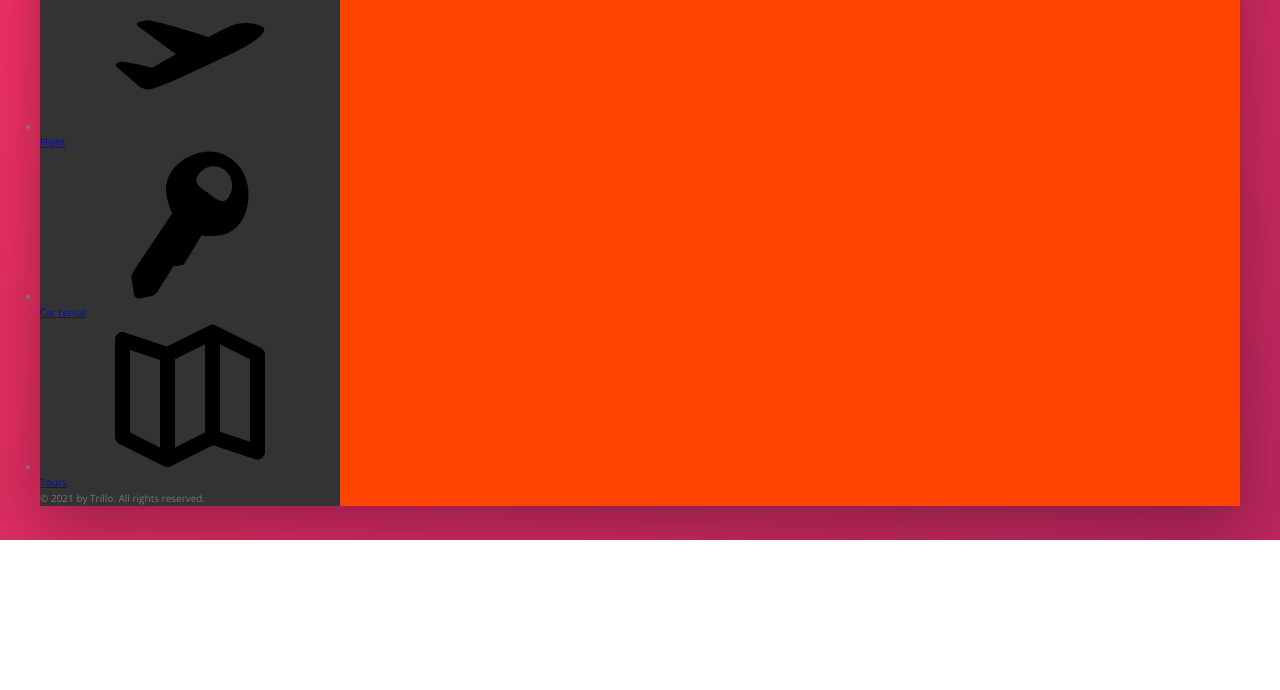
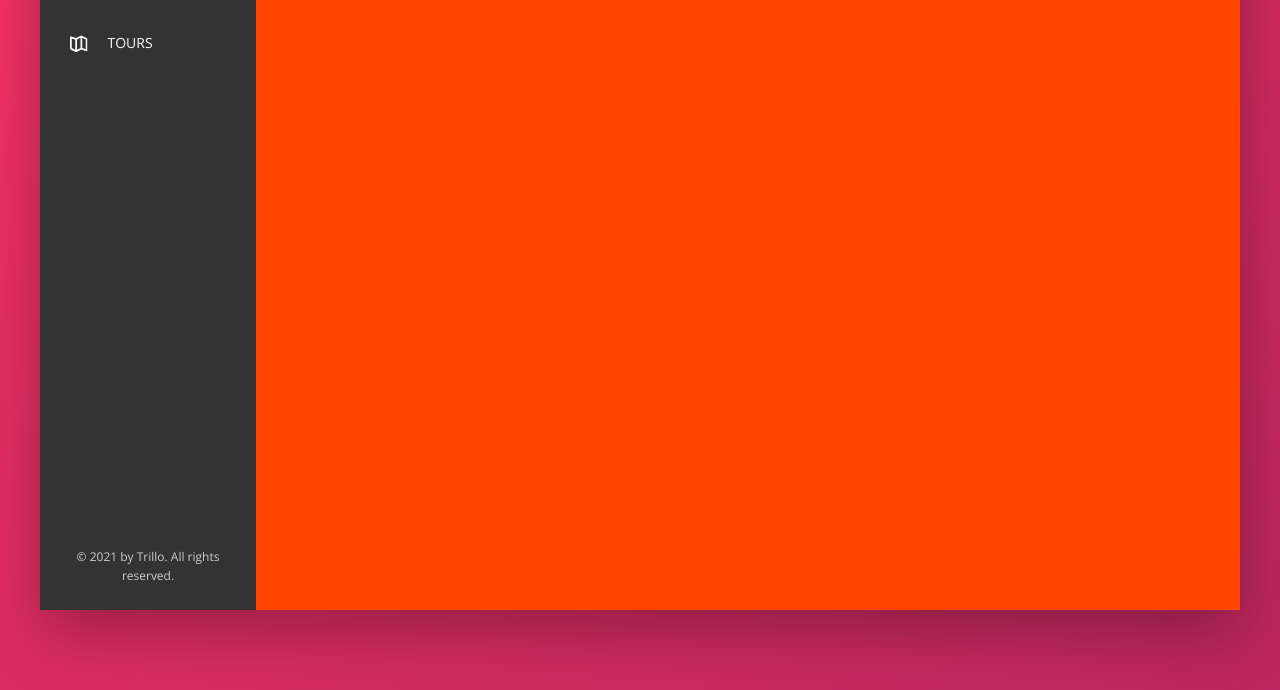
Before and after one commit to umarovdoniyor/Trillo-Flexbox-project, a website: page index.html in a window 1280 px wide. Shown: the part 340-1030 px from the top of the page. Before the commit the page ends 880 px from the top, so only its background shows below. Drawn offline with nearby package versions, Linux system fonts and the light colour scheme.

Commit message:
Sidebar Navigation is complete.

```diff
--- a/index.html
+++ b/index.html
@@ -59,7 +59,7 @@
       <div class="content">
         <nav class="sidebar">
           <ul class="side-nav">
-            <li class="side-nav__item">
+            <li class="side-nav__item side-nav__item--active">
               <a href="#" class="side-nav__link">
                 <svg class="side-nav__icon">
                   <use xlink:href="img/sprite.svg#icon-chat"></use>
--- a/sass/_components.scss
+++ b/sass/_components.scss
@@ -118,3 +118,73 @@
     margin-right: 1rem;
   }
 }
+///////////////////////////////////////////////
+// SIDE NAVIGATION
+.side-nav {
+  font-size: 1.4rem;
+  list-style: none;
+  margin-top: 3.5rem;
+
+  &__item {
+    position: relative;
+
+    &:not(:last-child) {
+      margin-bottom: 0.5rem;
+    }
+  }
+
+  // Animation on the sidebar links
+  &__item::before {
+    content: "";
+    position: absolute;
+    top: 0;
+    left: 0;
+    height: 100%;
+    width: 3px;
+    background-color: var(--color-primary);
+
+    transform: scaleY(0);
+    transition: transform 0.2s, width 0.4s cubic-bezier(1, 0, 0, 1) 0.2s,
+      background-color 0.1s;
+  }
+
+  &__item:hover::before,
+  &__item--active::before {
+    transform: scaleY(1);
+    width: 100%;
+  }
+
+  &__item:active::before {
+    background-color: var(--color-primary-light);
+  }
+
+  &__link:link,
+  &__link:visited {
+    color: var(--color-grey-light-1);
+    text-transform: uppercase;
+    text-decoration: none;
+    display: block;
+    padding: 1.5rem 3rem;
+    position: relative;
+    z-index: 10;
+
+    display: flex;
+    align-items: center;
+  }
+
+  &__icon {
+    width: 1.75rem;
+    height: 1.75rem;
+    margin-right: 2rem;
+    fill: currentColor;
+  }
+}
+
+///////////////////////////////////////////////
+// LIGAL TEXT
+.legal {
+  font-size: 1.2rem;
+  color: var(--color-grey-light-4);
+  text-align: center;
+  padding: 2.5rem;
+}
--- a/sass/_layout.scss
+++ b/sass/_layout.scss
@@ -22,9 +22,15 @@
 .sidebar {
   background-color: var(--color-grey-dark-1);
   flex: 0 0 18%;
+
+  display: flex;
+  flex-direction: column;
+  justify-content: space-between;
 }
 .hotel-view {
   // background-color: #fff;
   background-color: orangered;
+  height: 80rem;
+
   flex: 1;
 }
```
Also changed, not shown: css/main.css.
